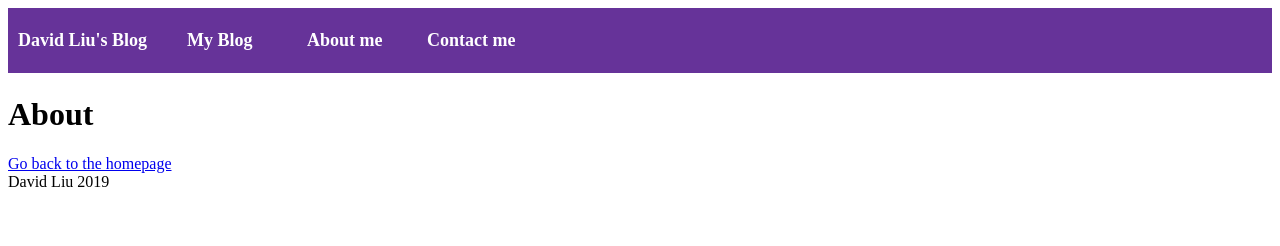
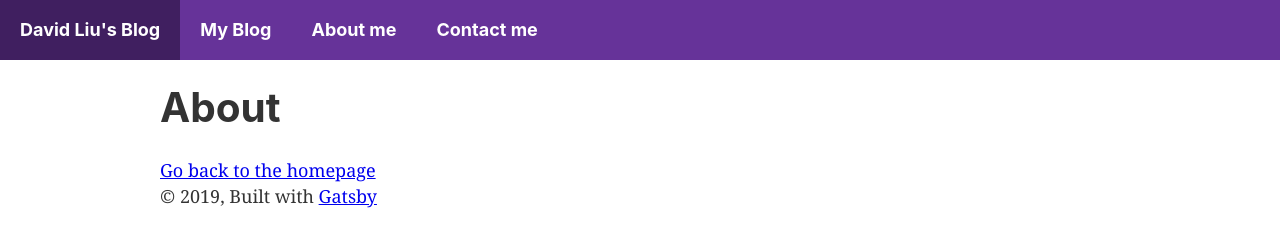
Before and after one commit to chihweidavidliu/gatsyby-starter-typescript-graphql, a Gatsby site: page /about in a window 1280 px wide. Built offline with nearby package versions, Linux system fonts and the light colour scheme; Gatsby itself is replaced by a stand-in of ours.

Commit message:
Basic blog

```diff
--- a/src/components/footer.tsx
+++ b/src/components/footer.tsx
@@ -1,7 +1,14 @@
 import React from "react"
 
 const Footer = () => {
-  return <div>David Liu 2019</div>
+  return (
+    <div>
+      <footer>
+        © {new Date().getFullYear()}, {`Built with `}
+        <a href="https://www.gatsbyjs.org">Gatsby</a>
+      </footer>
+    </div>
+  )
 }
 
 export default Footer
--- a/src/components/header.tsx
+++ b/src/components/header.tsx
@@ -6,13 +6,23 @@ const StyledHeader = styled.header`
   background: rebeccapurple;
   margin-bottom: 1.45rem;
   display: grid;
-  grid-template-columns: repeat(4, minmax(100px, max-content));
-  grid-gap: 20px;
+  grid-template-columns: repeat(4, minmax(max-content, max-content));
+  align-items: center;
   h1 {
     color: white;
     font-size: 18px;
-    padding: 10px;
+    padding: 20px;
     color: white;
+    margin: 0;
+    &:hover {
+      background-color: #401f60;
+    }
+  }
+  @media (max-width: 767px) {
+    grid-template-columns: 1fr 1fr;
+  }
+  @media (max-width: 376px) {
+    grid-template-columns: 1fr;
   }
 `
 
@@ -36,19 +46,21 @@ const Header = () => {
 
   return (
     <StyledHeader>
-      <h1>
-        <StyledLink to="/">{data.site.siteMetadata.title}</StyledLink>
-      </h1>
-      <h1>
-        <StyledLink to="/blog">My Blog</StyledLink>
-      </h1>
+      <StyledLink to="/">
+        <h1>{data.site.siteMetadata.title}</h1>
+      </StyledLink>
 
-      <h1>
-        <StyledLink to="/about">About me</StyledLink>
-      </h1>
-      <h1>
-        <StyledLink to="/contact">Contact me</StyledLink>
-      </h1>
+      <StyledLink to="/blog">
+        <h1>My Blog </h1>
+      </StyledLink>
+
+      <StyledLink to="/about">
+        <h1>About me </h1>
+      </StyledLink>
+
+      <StyledLink to="/contact">
+        <h1>Contact me </h1>
+      </StyledLink>
     </StyledHeader>
   )
 }
--- a/src/components/layout.tsx
+++ b/src/components/layout.tsx
@@ -6,45 +6,30 @@
  */
 
 import React, { ReactNode } from "react"
-import { useStaticQuery, graphql } from "gatsby"
+import styled from "styled-components"
 
 import Header from "./header"
 import { GlobalStyles } from "../globalStyles"
+import Footer from "./footer"
 
+const ContentWrapper = styled.div`
+  margin: 0 auto;
+  max-width: 960px;
+  padding-top: 0px;
+`
 interface LayoutProps {
   children: ReactNode
 }
 
 const Layout = ({ children }: LayoutProps) => {
-  const data = useStaticQuery(graphql`
-    query SiteTitleQuery {
-      site {
-        siteMetadata {
-          title
-        }
-      }
-    }
-  `)
-
   return (
     <>
       <GlobalStyles />
-      <Header siteTitle={data.site.siteMetadata.title} />
-      <div
-        style={{
-          margin: `0 auto`,
-          maxWidth: 960,
-          padding: `0px 1.0875rem 1.45rem`,
-          paddingTop: 0,
-        }}
-      >
+      <Header />
+      <ContentWrapper>
         <main>{children}</main>
-        <footer>
-          © {new Date().getFullYear()}, Built with
-          {` `}
-          <a href="https://www.gatsbyjs.org">Gatsby</a>
-        </footer>
-      </div>
+        <Footer />
+      </ContentWrapper>
     </>
   )
 }
--- a/src/pages/about.tsx
+++ b/src/pages/about.tsx
@@ -1,16 +1,13 @@
 import React from "react"
-import Footer from "../components/footer"
 import { Link } from "gatsby"
-import Header from "../components/header"
+import Layout from "../components/layout"
 
 const About = () => {
   return (
-    <div>
-      <Header />
+    <Layout>
       <h1>About</h1>
       <Link to="/">Go back to the homepage</Link>
-      <Footer />
-    </div>
+    </Layout>
   )
 }
 
```
Also changed, not shown: src/pages/blog.tsx (+3 -6 lines), src/pages/contact.tsx (+3 -6 lines), src/pages/index.tsx (+3 -4 lines).
